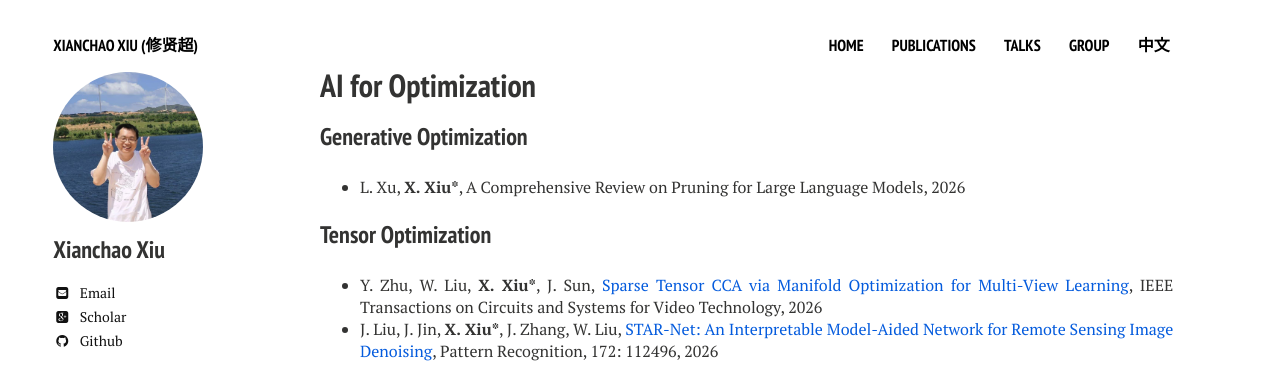
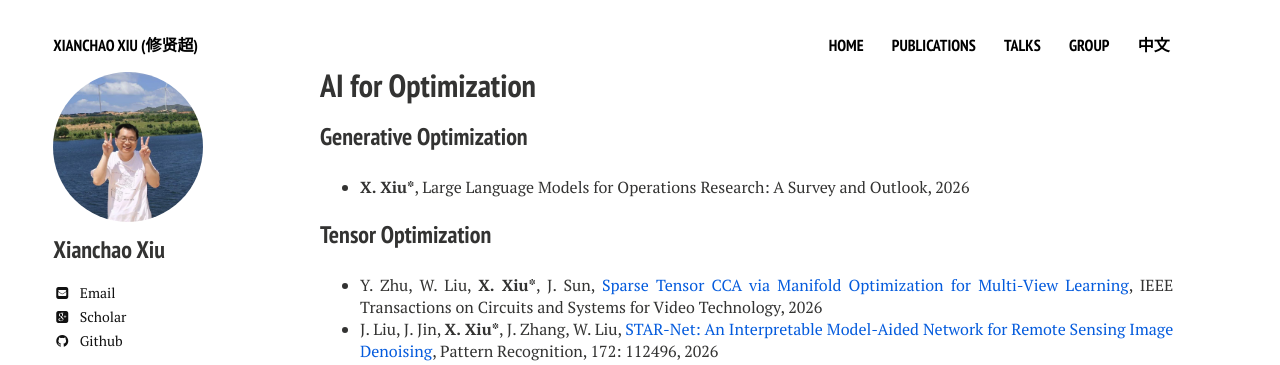
Before and after one commit to xianchaoxiu/xianchaoxiu.github.io, a Jekyll site: the page built from chinese/research/OPT/index.md, in a window 1280 px wide. Shown: the top 365 px of the page. Built offline with Jekyll 4.4.1, drawn with Linux system fonts in a browser that asks for light colours; nearby versions of some CDN libraries.

Commit message:
Update index.md

```diff
--- a/chinese/research/OPT/index.md
+++ b/chinese/research/OPT/index.md
@@ -6,7 +6,7 @@ share: false
 ---
 
 ### Generative Optimization
-* L. Xu, <b>X. Xiu*</b>, A Comprehensive Review on Pruning for Large Language Models, 2026 <br>
+* <b>X. Xiu*</b>, Large Language Models for Operations Research: A Survey and Outlook, 2026 <br>
 
 
 ### Tensor Optimization
```
